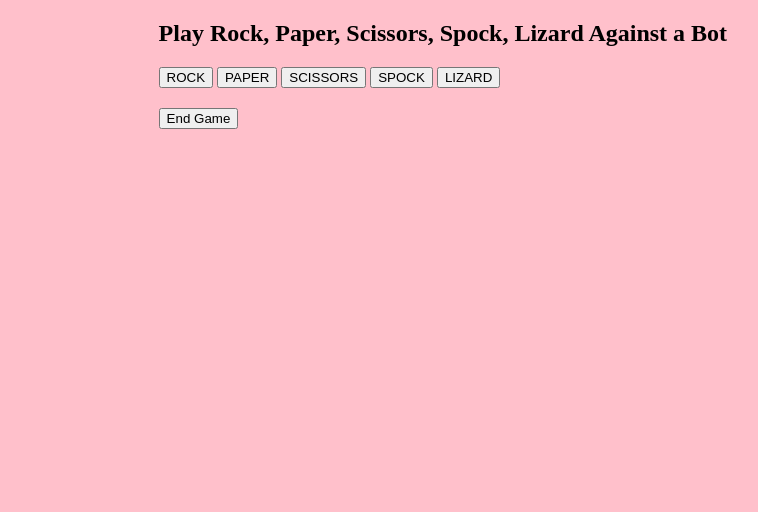
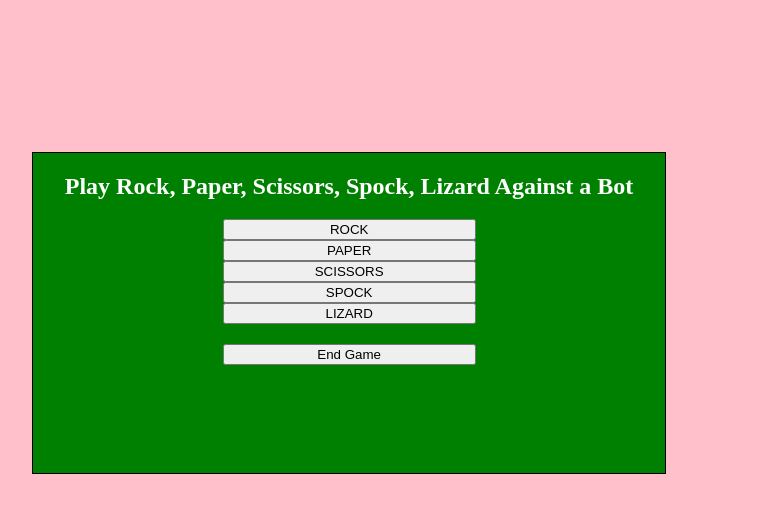
Before and after one commit to JohnbelMDev/Rock-Paper-Scissor-Lizard-Spock, a plain HTML site: page RockPaperServer/index.html in a window 1280 px wide. Shown: the whole page, without its empty margins (355-1113 px from the left). Drawn offline with Linux system fonts and the light colour scheme.

Commit message:
complete css

```diff
--- a/RockPaperServer/css/style.css
+++ b/RockPaperServer/css/style.css
@@ -1,7 +1,19 @@
 body{
   background-color: pink;
 }
+h1{
+  color:white;
+  margin-left: 5%;
+}
 .container{
   width:50%;
-  margin-left: 40%;
+  margin-top: 12%;
+  margin-left: 30%;
+  height: 20rem;
+  background-color: green;
+  border: 1px solid black;
 }
+button{
+  width: 40%;
+  margin-left: 30%;
+}
```
